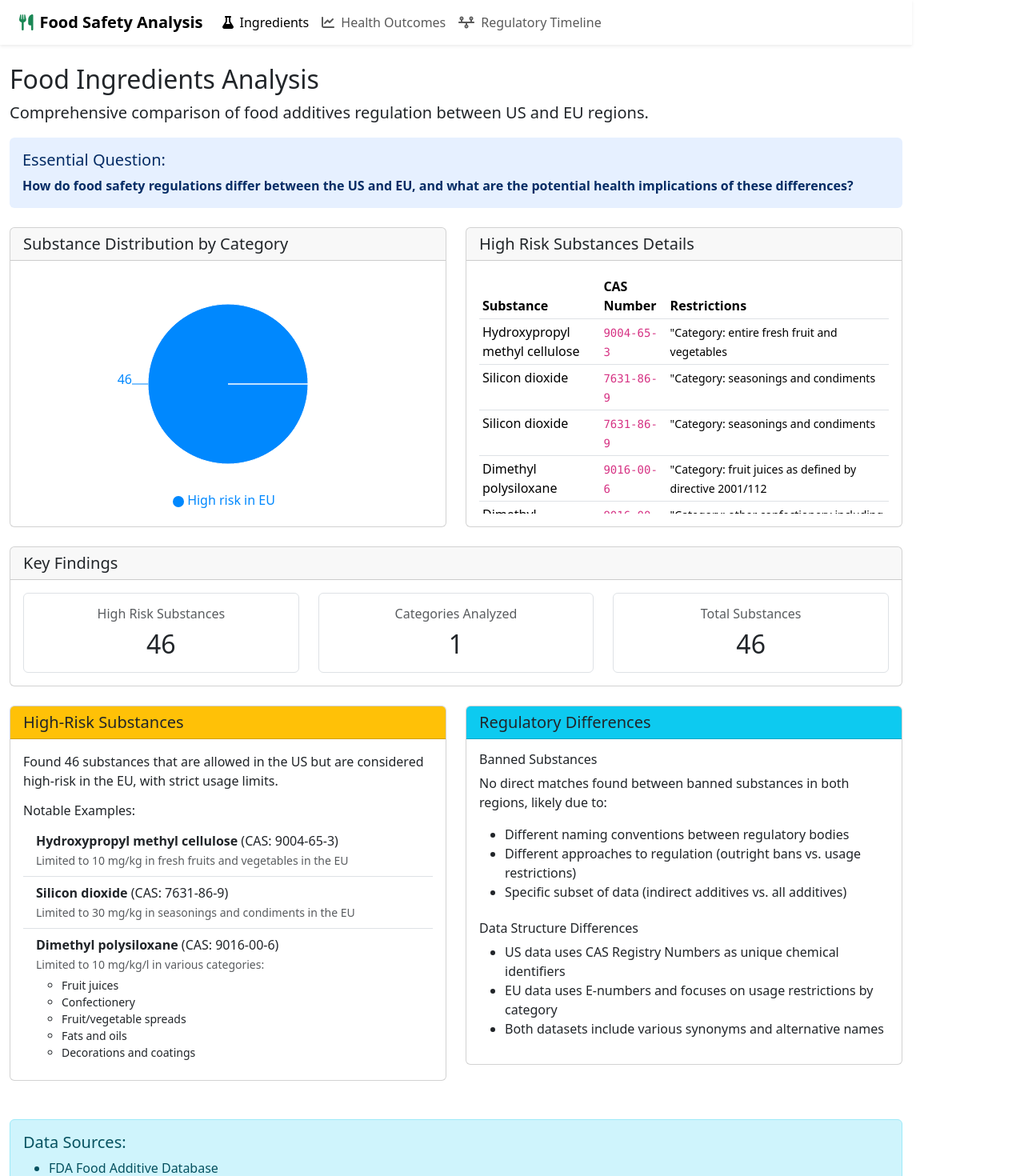
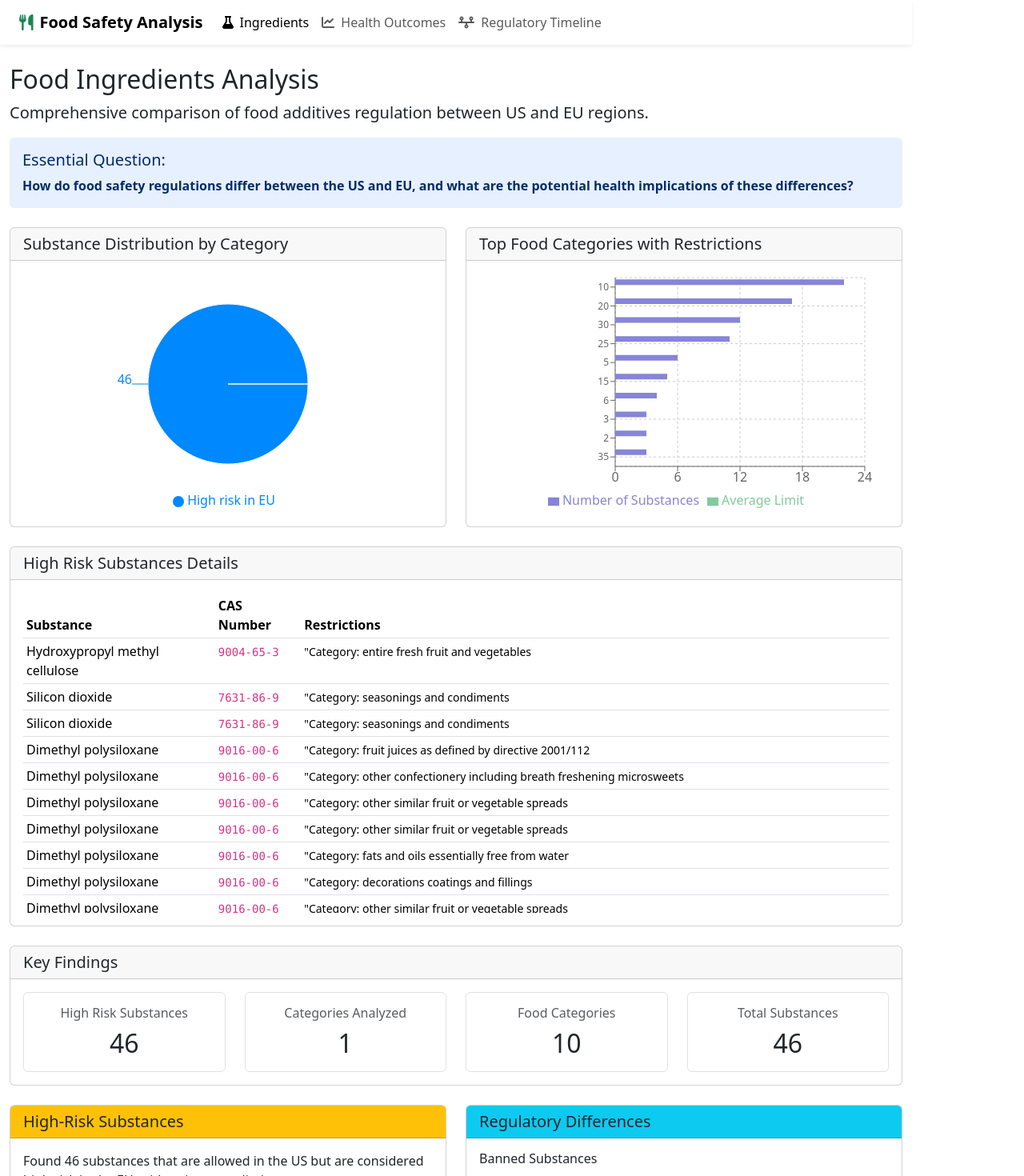
Before and after one commit to gsinghjay/is219-data-visualization, a React (Vite) app: page /ingredients in a window 1280 px wide. Shown: the top 1470 px of the page at 80% size. Built offline with nearby package versions, Linux system fonts and the light colour scheme.

Commit message:
feat: enhance ingredients visualizations with food category analysis

```diff
--- a/src/components/visualizations/IngredientsVisuals.jsx
+++ b/src/components/visualizations/IngredientsVisuals.jsx
@@ -1,7 +1,7 @@
 import { useState, useEffect } from 'react';
 import {
   BarChart, Bar, XAxis, YAxis, CartesianGrid, Tooltip, Legend, ResponsiveContainer,
-  PieChart, Pie, Cell
+  PieChart, Pie, Cell, ScatterChart, Scatter, ZAxis
 } from 'recharts';
 
 const COLORS = ['#0088FE', '#00C49F', '#FFBB28', '#FF8042', '#8884d8'];
@@ -12,22 +12,32 @@ const COLORS = ['#0088FE', '#00C49F', '#FFBB28', '#FF8042', '#8884d8'];
 const IngredientsVisuals = () => {
   const [categoryData, setCategoryData] = useState([]);
   const [highRiskData, setHighRiskData] = useState([]);
+  const [foodCategoryData, setFoodCategoryData] = useState([]);
   const [isLoading, setIsLoading] = useState(true);
 
   useEffect(() => {
     const loadData = async () => {
       try {
-        // Load the comparison data
-        const response = await fetch('/data/processed/comparison/us_eu_comparison.csv');
-        const text = await response.text();
-        const rows = text.split('\n').map(row => row.split(','));
+        // Load all data files
+        const [comparisonResponse, highRiskResponse] = await Promise.all([
+          fetch('/data/processed/comparison/us_eu_comparison.csv'),
+          fetch('/data/processed/eu-food-additives/eu_high_risk_additives.csv')
+        ]);
 
-        // Skip header row
-        const data = rows.slice(1);
+        const comparisonText = await comparisonResponse.text();
+        const highRiskText = await highRiskResponse.text();
+
+        // Process comparison data
+        const comparisonRows = comparisonText.split('\n').map(row => row.split(','));
+        const comparisonData = comparisonRows.slice(1); // Skip header
+
+        // Process high risk data
+        const highRiskRows = highRiskText.split('\n').map(row => row.split(','));
+        const highRiskData = highRiskRows.slice(1); // Skip header
 
         // Process data for category distribution
         const categories = new Map();
-        data.forEach(row => {
+        comparisonData.forEach(row => {
           if (row.length >= 4) {
             const category = row[0];
             categories.set(category, (categories.get(category) || 0) + 1);
@@ -39,17 +49,50 @@ const IngredientsVisuals = () => {
           value
         }));
 
-        // Process high-risk substances by category
-        const highRiskSubstances = data.filter(row =>
-          row[0] === 'High risk in EU' && row.length >= 4
-        ).map(row => ({
-          name: row[1],
-          casNumber: row[2],
-          details: row[3]
-        }));
+        // Process high-risk substances with details
+        const highRiskSubstances = comparisonData
+          .filter(row => row[0] === 'High risk in EU' && row.length >= 4)
+          .map(row => ({
+            name: row[1],
+            casNumber: row[2],
+            details: row[3]
+          }));
+
+        // Process food categories and restrictions
+        const foodCategories = new Map();
+        highRiskData.forEach(row => {
+          if (row.length >= 5) {
+            const category = row[2]; // food category column
+            const maxLevel = parseFloat(row[3]) || 0; // max level column
+
+            if (!foodCategories.has(category)) {
+              foodCategories.set(category, {
+                count: 0,
+                totalLimit: 0,
+                substances: new Set()
+              });
+            }
+
+            const data = foodCategories.get(category);
+            data.count++;
+            data.totalLimit += maxLevel;
+            data.substances.add(row[1]); // substance name
+          }
+        });
+
+        const foodCategoryChartData = Array.from(foodCategories.entries())
+          .map(([category, data]) => ({
+            category,
+            substanceCount: data.substances.size,
+            averageLimit: data.totalLimit / data.count,
+          }))
+          .filter(item => item.substanceCount > 1) // Filter out categories with only one substance
+          .sort((a, b) => b.substanceCount - a.substanceCount)
+          .slice(0, 10); // Top 10 categories
 
         setCategoryData(categoryChartData);
         setHighRiskData(highRiskSubstances);
+        setFoodCategoryData(foodCategoryChartData);
         setIsLoading(false);
       } catch (error) {
         console.error('Error loading data:', error);
@@ -102,14 +145,50 @@ const IngredientsVisuals = () => {
         </div>
       </div>
 
-      {/* High Risk Substances Table */}
+      {/* Food Categories Bar Chart */}
       <div className="col-md-6">
         <div className="card h-100">
+          <div className="card-header">
+            <h5 className="mb-0">Top Food Categories with Restrictions</h5>
+          </div>
+          <div className="card-body">
+            <ResponsiveContainer width="100%" height={300}>
+              <BarChart
+                data={foodCategoryData}
+                layout="vertical"
+                margin={{ top: 5, right: 30, left: 20, bottom: 5 }}
+              >
+                <CartesianGrid strokeDasharray="3 3" />
+                <XAxis type="number" />
+                <YAxis
+                  dataKey="category"
+                  type="category"
+                  width={150}
+                  tick={{ fontSize: 12 }}
+                />
+                <Tooltip
+                  formatter={(value, name) => [
+                    value,
+                    name === 'substanceCount' ? 'Substances' : 'Avg. Limit (mg/kg)'
+                  ]}
+                />
+                <Legend />
+                <Bar dataKey="substanceCount" fill="#8884d8" name="Number of Substances" />
+                <Bar dataKey="averageLimit" fill="#82ca9d" name="Average Limit" />
+              </BarChart>
+            </ResponsiveContainer>
+          </div>
+        </div>
+      </div>
+
+      {/* High Risk Substances Table */}
+      <div className="col-12">
+        <div className="card">
           <div className="card-header">
             <h5 className="mb-0">High Risk Substances Details</h5>
           </div>
           <div className="card-body">
-            <div className="table-responsive" style={{ maxHeight: '300px' }}>
+            <div className="table-responsive" style={{ maxHeight: '400px' }}>
               <table className="table table-hover table-sm">
                 <thead className="sticky-top bg-white">
                   <tr>
@@ -141,19 +220,25 @@ const IngredientsVisuals = () => {
           </div>
           <div className="card-body">
             <div className="row g-4">
-              <div className="col-md-4">
+              <div className="col-md-3">
                 <div className="border rounded p-3 text-center">
                   <h6 className="text-muted mb-2">High Risk Substances</h6>
                   <h2 className="mb-0">{highRiskData.length}</h2>
                 </div>
               </div>
-              <div className="col-md-4">
+              <div className="col-md-3">
                 <div className="border rounded p-3 text-center">
                   <h6 className="text-muted mb-2">Categories Analyzed</h6>
                   <h2 className="mb-0">{categoryData.length}</h2>
                 </div>
               </div>
-              <div className="col-md-4">
+              <div className="col-md-3">
+                <div className="border rounded p-3 text-center">
+                  <h6 className="text-muted mb-2">Food Categories</h6>
+                  <h2 className="mb-0">{foodCategoryData.length}</h2>
+                </div>
+              </div>
+              <div className="col-md-3">
                 <div className="border rounded p-3 text-center">
                   <h6 className="text-muted mb-2">Total Substances</h6>
                   <h2 className="mb-0">
```
